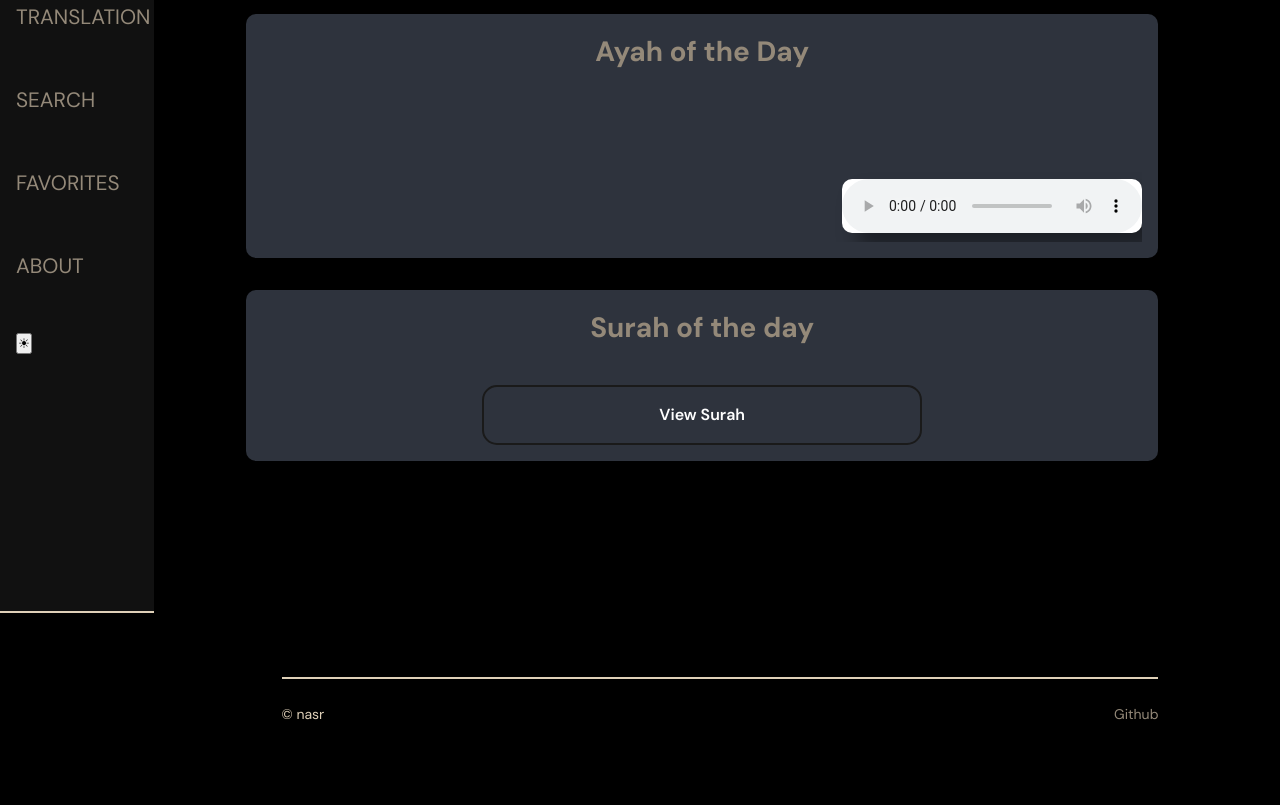
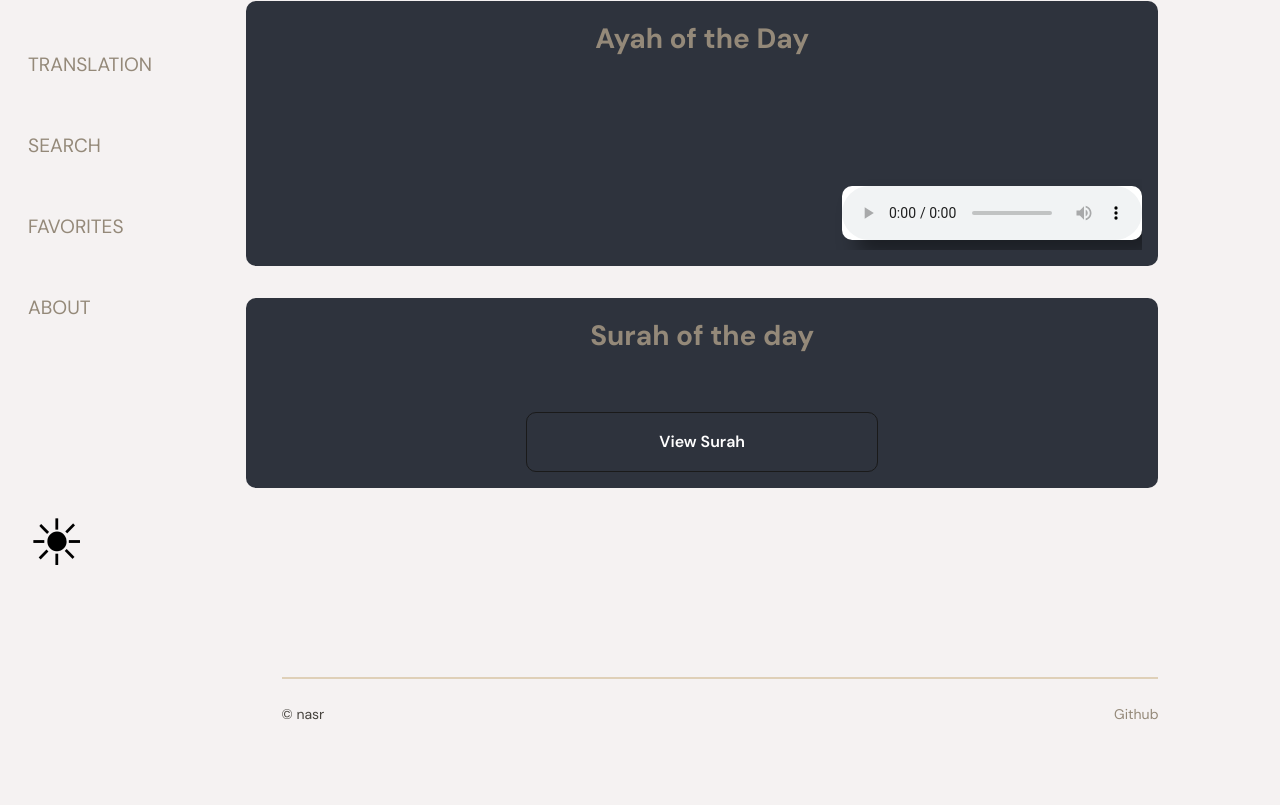
Before and after one commit to nasrlol/Qurani, a website built with Vite: page index.html in a window 1280 px wide. Shown: the part 187-992 px from the top of the page. Built offline with nearby package versions, Linux system fonts and the light colour scheme; no server answers; a web font is replaced by a local one.

Commit message:
styling for a search button, theme button, added a flex container to the top of the quran and translation pages and basic general updates for styling and dark and light modes

```diff
--- a/src/style.css
+++ b/src/style.css
@@ -17,13 +17,44 @@
 }
 
 html, body {
-    background-color: #000;
-    color: #dfd0b8;
+    background-color: #f5f2f2;
+    color: #46433e;
     max-width: 90%;
     margin: 0 auto;
     line-height: 1.6;
     padding: 2rem 0;
     scroll-behavior: smooth;
+    transition: background-color 0.3s ease-in-out;
+}
+
+html.dark-theme, body.dark-theme {
+    background-color: black;
+    color: white;
+}
+
+.arabic {
+    color: #F3F3F3;
+    font-family: "Amiri Quran", sans-serif;
+    font-size: 1.3em;
+    direction: rtl;
+    text-align: right;
+    max-width: 80%;
+    margin-left: auto;
+    margin-right: 0;
+}
+
+.arabic.dark-theme {
+    color: #F3F3F3;
+}
+
+section {
+    background-color: #2e333d;
+    color: #F3F3F3;
+    padding: 1rem;
+    margin-bottom: 2rem;
+    border: none;
+    border-radius: 10px;
+    min-width: 100%;
 }
 
 main {
@@ -33,39 +64,57 @@ main {
 }
 
 nav {
-    border-bottom: 2px solid #dfd0b8;
-    height: 100%;
-    min-width: 12%;
+    display: flex;
+    margin-top: auto;
+    margin-bottom: 50%;
+    border-radius: 20px;
+    height: 90%;
+    min-width: fit-content;
     max-width: 12%;
     position: fixed;
     z-index: 1;
-    top: 0;
     left: 0;
-    background-color: #111;
-    overflow-x: hidden;
-    padding: 20px 0 1rem;
+    margin-left: 1rem;
+
 }
 
 nav ul {
     display: flex;
+    align-items: flex-start;
+    justify-content: center;
     flex-wrap: wrap;
-    align-items: baseline;
     flex-direction: column;
     gap: 50px;
+    padding: 12px;
 }
 
 nav li {
-    margin-left: 1rem;
     text-transform: uppercase;
-    font-size: 1.3em;
+    font-size: 1.2em;
     transition: transform 0.3s ease-in-out;
 }
 
 nav li:hover {
     transform: translateX(10px);
-    background-color: rgba(17, 17, 17, 0.55);
 }
 
+.themeButton {
+    display: flex;
+    justify-self: flex-end;
+    font-size: 4em;
+    background: none;
+    border: none;
+    cursor: pointer;
+    color: black;
+    margin-top: auto;
+    margin-bottom: 0;
+
+    transition: color 0.3s ease-in;
+}
+
+.themeButton.dark-theme {
+    color: white;
+}
 
 footer {
     display: flex;
@@ -92,9 +141,7 @@ a {
 }
 
 p {
-
     overflow-y: hidden;
-    min-height: 100%;
 }
 
 
@@ -107,7 +154,7 @@ input {
     overflow: hidden;
     background-color: #F3F3F3;
     border-radius: 10px;
-    transition: all 0.5s;
+    transition: border 0.5s, box-shadow 0.3s, background-color 0.3s;
     margin-left: 10px;
 }
 
@@ -123,32 +170,18 @@ ul {
 }
 
 h1 {
-
-    font-size: 3em;
+    font-size: 2.5em;
 }
 
-section h2 {
-
+h2 {
     color: #948979;
     font-size: 1.75rem;
     font-weight: 700;
-    margin-bottom: 0.5rem;
+    text-align: center;
 }
 
 
-section {
-
-    background-color: #2e333d;
-    min-width: 10%;
-    padding: 1rem;
-    margin-bottom: 2rem;
-    border: none;
-    border-radius: 10px;
-    text-align: center;
-}
-
 select {
-
     background-color: #F3F3F3;
     border: none;
     padding: 10px;
@@ -182,23 +215,14 @@ audio {
     border-radius: 10px;
 }
 
+h2 {
+    margin-bottom: 1em;
+}
+
 hr {
     width: 80%;
     margin-right: 0;
     margin-left: auto;
-}
-
-.arabic {
-
-    font-family: "Amiri Quran", sans-serif;
-    font-size: 1.3em;
-    direction: rtl;
-    text-align: right;
-    max-width: 80%;
-    margin-left: auto;
-    margin-right: 0;
-
-
 }
 
 .selectSurah {
@@ -218,23 +242,21 @@ hr {
     text-align: center;
     border: none;
     color: #2e333d;
-    transition: transform 0.2s ease-in-out, background-color 0.2s ease-in-out, color 0.2s ease-in-out;
+    transition: transform 0.2s ease-in, background-color 0.2s ease-in, color 0.2s ease-in-out;
 }
 
 
 .selectSurah > *:hover {
     transform: translateY(-3px);
-
+    color: #F3F3F3;
     background-color: #2e333d;
-    color: #F3F3F3;
 }
 
 
 .fold {
     background-color: #2e333d;
-    border: 2px solid #1A1A1A;
-    border-radius: 15px;
-    box-sizing: border-box;
+    border: 1px solid #1A1A1A;
+    border-radius: 10px;
     color: #FFFFFF;
     cursor: pointer;
     display: inline-block;
@@ -242,27 +264,56 @@ hr {
     font-weight: 600;
     min-height: 60px;
     min-width: 0;
-    padding: 16px 24px;
     text-align: center;
     text-decoration: none;
-    width: 50%;
+    width: 40%;
+    transition: background-color 0.3s ease-in-out;
+}
+
+.fold:hover {
+    background-color: #F3F3F3;
+    color: #2e333d;
+    border: 1px #2e333d;
 }
 
 .surah {
-    height: 0px;
+    height: 0;
     transition: height 0.3s ease-in-out;
 }
 
-
 .surahFields {
-
     display: flex;
     justify-content: space-between;
     gap: 10px;
 }
 
 .searchContainer {
-
     display: flex;
     justify-content: space-between;
 }
+
+#searchButton {
+    min-width: 10%;
+    border-radius: 10px;
+    border: none;
+}
+
+#searchResult {
+    text-align: left;
+}
+
+.chapterTopContainer {
+    display: flex;
+    justify-content: space-between;
+
+}
+
+.setFavorite {
+    font-size: 4em;
+    background: none;
+    border: none;
+    cursor: pointer;
+    color: black;
+    margin-top: auto;
+    margin-bottom: 0;
+}
```
